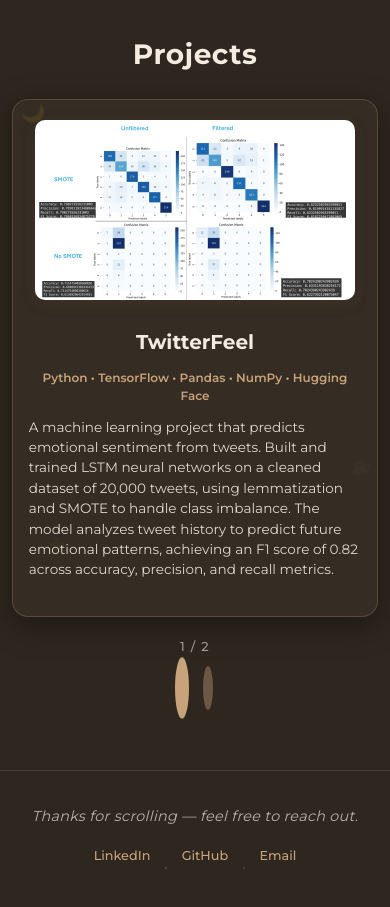
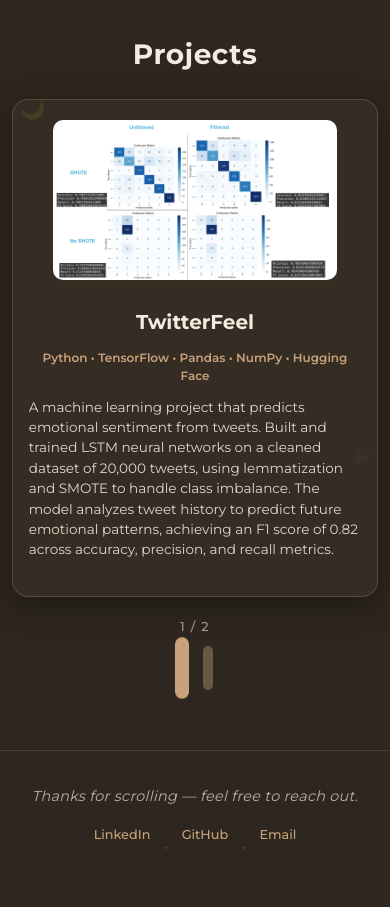
Before and after one commit to jaguan2/personal-portfolio, a React (Vite) app: page / in a window 390 px wide. Shown: the part 4100-5007 px from the top of the page. Built offline with nearby package versions, Linux system fonts and the light colour scheme.

Commit message:
fixed project section visual display on mobile

```diff
--- a/src/components/Projects.css
+++ b/src/components/Projects.css
@@ -176,11 +176,17 @@
 .dot {
   width: 12px;
   height: 12px;
-  border-radius: 50%;
+  border-radius: 999px;
   background: rgba(200, 162, 122, 0.4);
   border: none;
   cursor: pointer;
   transition: all 0.3s ease;
+  /* iOS/Safari button reset */
+  padding: 0;
+  line-height: 0;
+  display: inline-block;
+  appearance: none;
+  -webkit-appearance: none;
 }
 
 .dot:hover {
@@ -288,8 +294,9 @@
 
   .media-container img,
   .media-container video {
-    max-height: 220px;
+    max-height: 200px;
     border-radius: 10px;
+    object-fit: contain;
   }
 
   /* Disable media hover on mobile */
@@ -357,7 +364,8 @@
 
   .media-container img,
   .media-container video {
-    max-height: 180px;
+    max-height: 160px;
+    object-fit: contain;
   }
 
   .slider-navigation {
```
